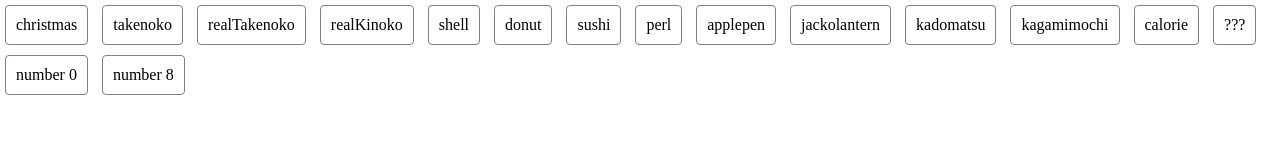
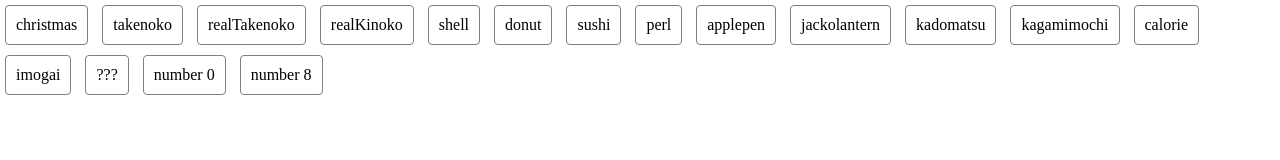
Before and after one commit to tompng/christmas_equation, a plain HTML site: page index.html in a window 1280 px wide. Drawn offline with Linux system fonts and the light colour scheme.

Commit message:
imogai complete

```diff
--- a/imogai.js
+++ b/imogai.js
@@ -1,15 +1,25 @@
+function mod1(a){
+  a - Math.floor(a) // note: a%1 != mod1(a) for a<0
+}
+function imogaiPatternFunc(z,d,r) {
+  const modz1 = z - Math.floor(z) // note: z % 1 != mod(z, 1) for z < 0
+  return r*r*((d-1)**12+16*(modz1-1/2)**2-1)**2-4+(z>4 ? 32 : 0)+2*Math.exp(-d-6*modz1+4)
+}
 function imogaiFunc(x, y, z) {
-  x*=2.2
-  y*=2.2
-  z*=2.2
-  z+=4
-  const L = Math.hypot(x,y,z)
-  const X=2*Math.acos(z/L)
-  const Z=2*Math.log(L)+X
-  const th = Math.atan2(y,x)
-  const a = ((X-1)**8+16*((Z-th/Math.PI/4)%1-1/2)**2-1)**2*L*L-16+(Z-th/Math.PI/4>4 ? 32 : 0)
-  const b = ((X-1)**8+16*((Z-th/Math.PI/4 - 1 / 2)%1-1/2)**2-1)**2*L*L-16+
-    (Z-th/Math.PI/4-1/2>4 ? 32 : 0)+
-    (Z-th/Math.PI/4-1/2>3 ? Math.max(32*(th-Math.sin(X)), 0) : 0)
-  return Math.min(a,b)
+  x*=3
+  y*=3
+  z*=3
+  x+=0.001
+  y-=4
+  const r = Math.hypot(x,y,z)
+  const D = 2*Math.acos(-y/r)
+  const Z = 2*Math.log(r)+D
+  const th = Math.PI/2*(Math.abs(z)/z||1)-Math.atan(x/z) // Math.arctan2(z,x)
+  const za = Z-th/4/Math.PI
+  const zb = za-1/2
+  return Math.min(
+    imogaiPatternFunc(za,D,r),
+    imogaiPatternFunc(zb,D,r) + 64 * (zb>3 ? Math.max(th-Math.sin(D), 0) : 0),
+    (32-24*Math.sin(4*Math.PI*za))*(x*x+z*z)+((y+4)/3)**8 - 1
+  )
 }
--- a/index.html
+++ b/index.html
@@ -15,6 +15,7 @@
 <script src="kadomatsu.js"></script>
 <script src="kagamimochi.js"></script>
 <script src="calorie.js"></script>
+<script src="imogai.js"></script>
 <script>
 var renderer;
 function show(args){
@@ -43,6 +44,7 @@ a:hover{background:silver;}
 <a onclick="show([[kadomatsuFunc, 5, '#2F8']])">kadomatsu</a>
 <a onclick="show([[kagamimochiFunc, 1.5, '#FFF']])">kagamimochi</a>
 <a onclick="show([[calorieFunc, 5, '#FE8']])">calorie</a>
+<a onclick="show([[imogaiFunc, 2, 'white']])">imogai</a>
 <a onclick="show([['sin(x^2+y-z)+sin(y^2+z-x)+sin(z^2+x-y)', 2, '#aaf']])">???</a>
 <a onclick="show([['pow(sqrt(x*x*x*x/16 + y*y) - 1, 2) + z*z - 1/9', 4, '#9d4']])">number 0</a>
 <a onclick="show([['pow(sqrt(pow(abs(x)-10/9, 2) + y*y) - 1, 8) + pow(z,8) - 1/pow(3,8)', 4, '#49d']])">number 8</a>
```
